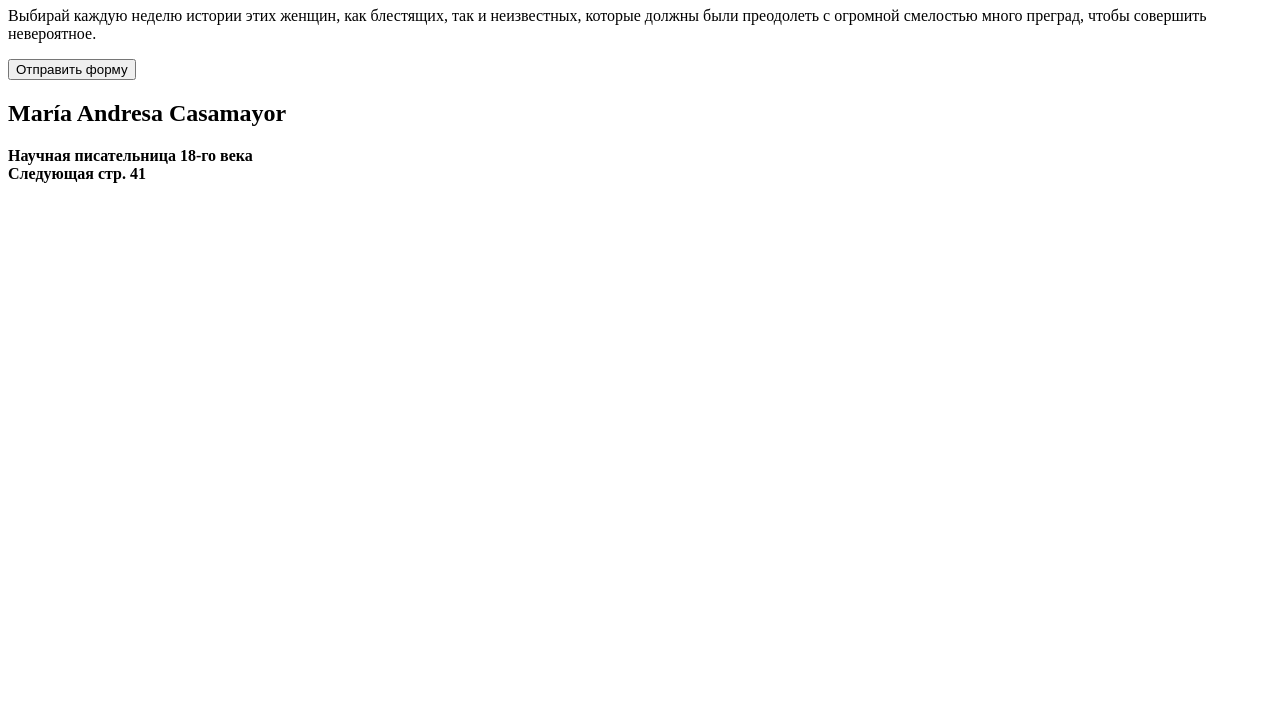
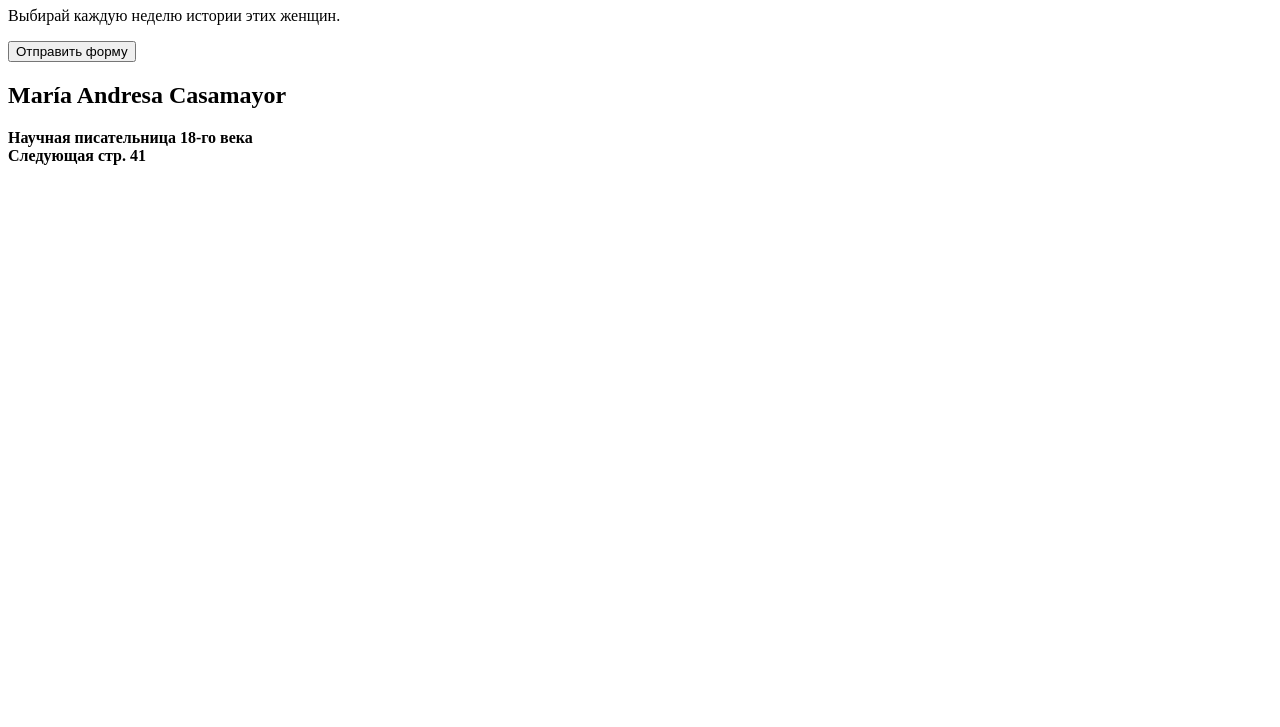
Before and after one commit to AlexSable/NewRep, a plain HTML site: page index.html in a window 1280 px wide. Shown: the part 73-800 px from the top of the page. Drawn offline with Linux system fonts and the light colour scheme.

Commit message:
new text INDEX GITIGNOR

```diff
--- a/index.html
+++ b/index.html
@@ -7,7 +7,7 @@
 <body>
   <header>
     <h1 align="center">Grandesmujeres</h1>
-      <p>Выбирай каждую неделю истории этих женщин, как блестящих, так и неизвестных, которые должны были преодолеть с огромной смелостью много преград, чтобы совершить невероятное.</p>
+      <p>Выбирай каждую неделю истории этих женщин.</p>
       <button type="submit" form="data" href="//www.costablancavip.ru/">Отправить форму</button>
   </header>
   <main>
```
Also changed, not shown: 1 other file.
